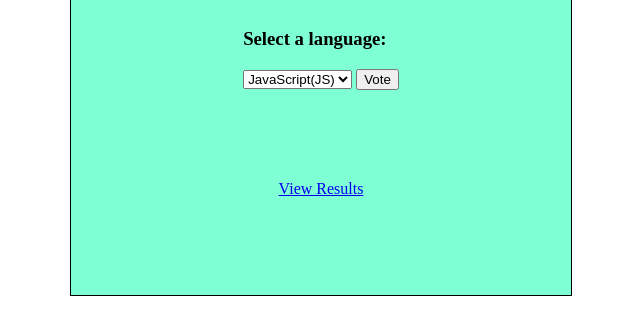
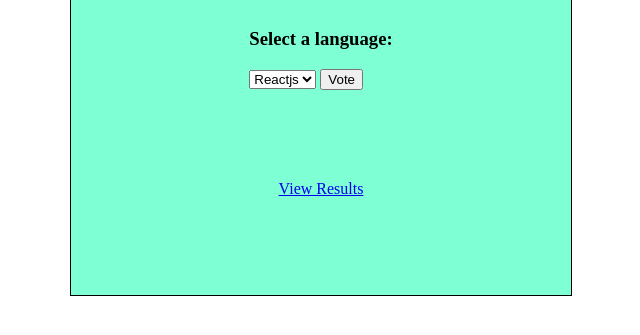
Before and after one commit to Aayushak01/pollingapp, a website: page public/index.html in a window 1280 px wide. Shown: the part 303-638 px from the top of the page, without its empty margins (437-1077 px from the left). Drawn offline with Linux system fonts and the light colour scheme.

Commit message:
Update index.html

```diff
--- a/public/index.html
+++ b/public/index.html
@@ -39,7 +39,7 @@
     <form action="/vote" method="POST">
       <label for="language"><h3>Select a language:</h3></label>
       <select id="language" name="language">
-        <option value="JavaScript">JavaScript(JS)</option>
+        <option value="JavaScript">Reactjs</option>
         <option value="Python">Python</option>
         <option value="Java">Java</option>
       </select>
```
